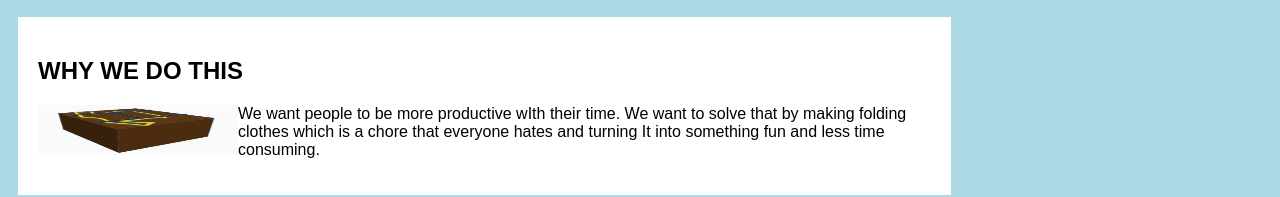
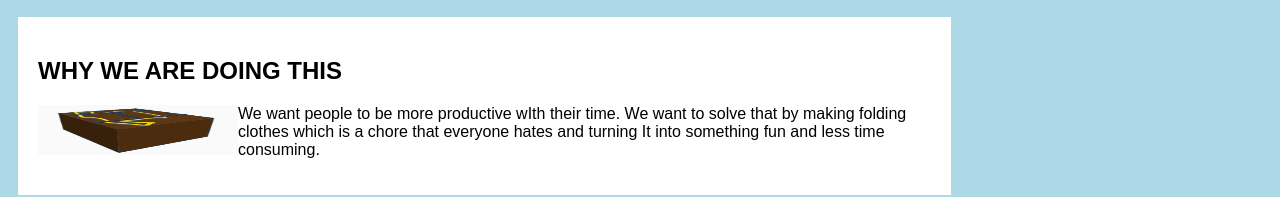
Before and after one commit to Lolers21/fold-o-matic, a plain HTML site: page index.html in a window 1280 px wide. Shown: the part 1069-1266 px from the top of the page. Drawn offline with Linux system fonts and the light colour scheme.

Commit message:
update index.html  content

```diff
--- a/index.html
+++ b/index.html
@@ -182,7 +182,7 @@ body {
 <div class="row">
   <div class="leftcolumn">
     <div class="card">
-      <h2>WHY WE DO THIS</h2>
+      <h2>WHY WE ARE DOING THIS</h2>
       <img id="topLogo" src="fol-fol2.jpg" style="height:50px;width: 200px">
 
       <p></p>
```
